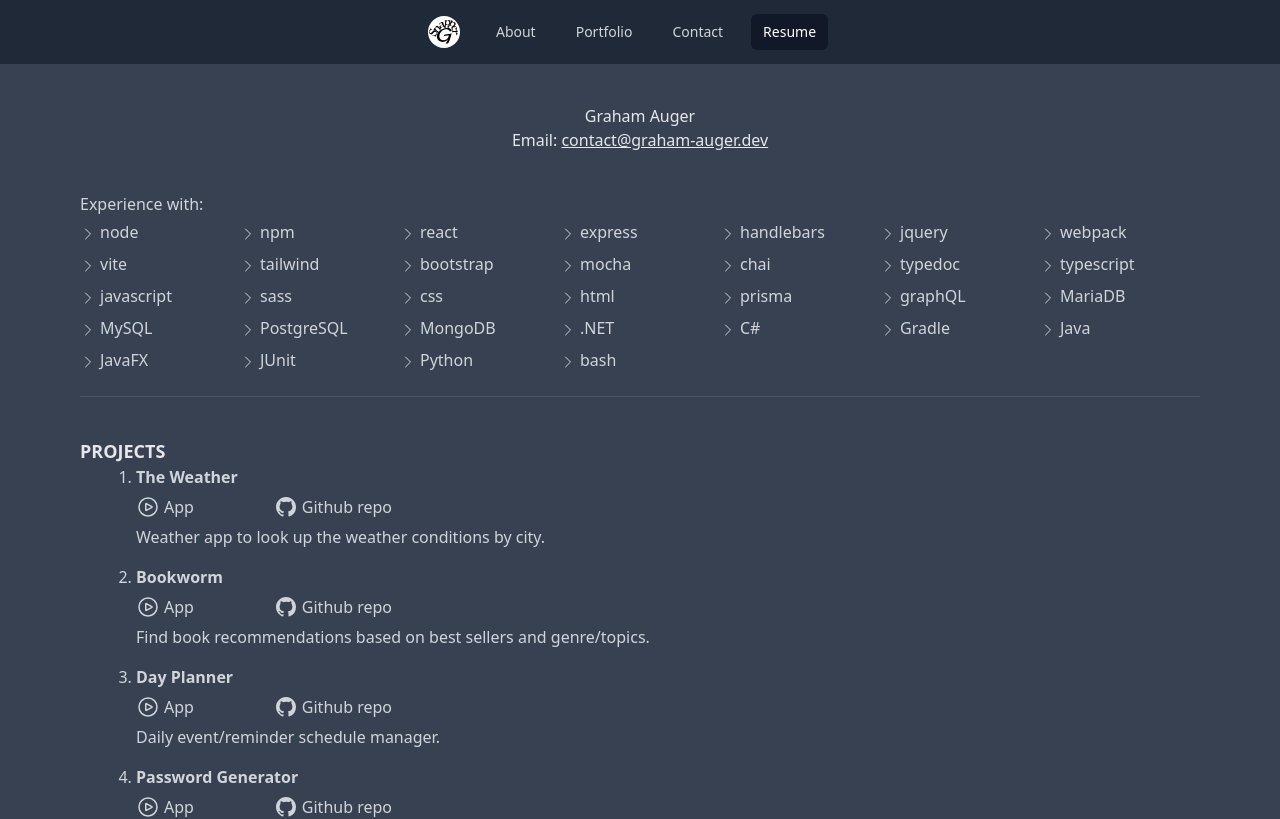
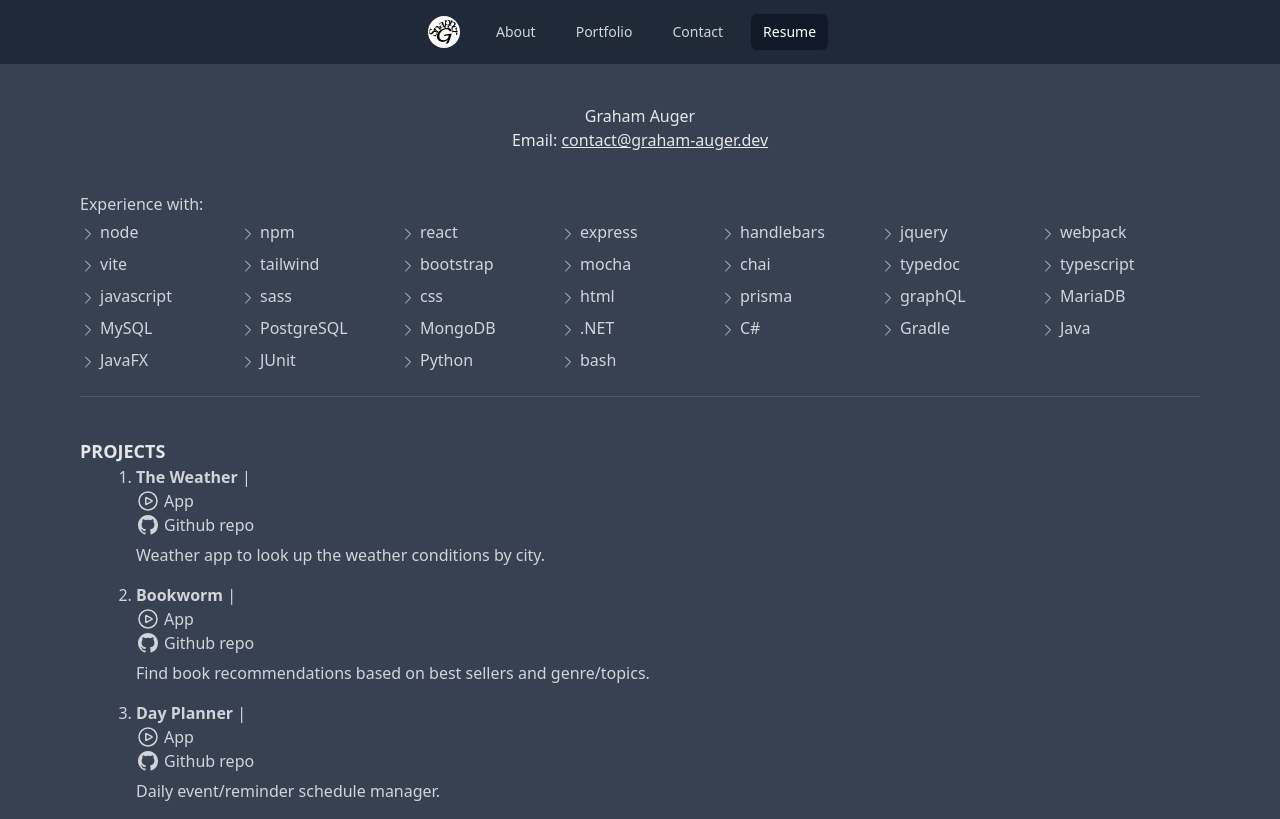
Before and after one commit to SnapperGee/portfolio-client, a React (Vite) app: page /resume in a window 1280 px wide. Shown: the top 819 px of the page. Built offline with nearby package versions, Linux system fonts and the light colour scheme.

Commit message:
Don't set display type in app-github-icon-links component.

```diff
--- a/src/component/app-github-icon-links.tsx
+++ b/src/component/app-github-icon-links.tsx
@@ -4,7 +4,7 @@ type props = {classes: string, app: string | null, github: string, height: numbe
 
 export const AppGithubIconLinks = ({classes, app, github, height}: props) =>
 (
-    <div className={`flex ${classes ? classes : ""}`}>
+    <div className={classes ? classes : ""}>
     {
         app
         ? <>
--- a/src/page/portfolio.tsx
+++ b/src/page/portfolio.tsx
@@ -98,7 +98,7 @@ const Portfolio = () =>
                         <AppGithubIconLinks {...{
                             ...project.href,
                             height: 8,
-                            classes: `mt-3 self-stretch justify-${project.href.app ? "between" : "center"}`
+                            classes: `flex mt-3 self-stretch justify-${project.href.app ? "between" : "center"}`
                         }} />
                     </div>
                 ))
--- a/src/page/resume.tsx
+++ b/src/page/resume.tsx
@@ -142,12 +142,13 @@ const Resume = () =>
                 projects.map((project, index) => {
                     return (
                         <li key={index}>
-                            <p className="font-semibold">{project.title}</p>
-                            <AppGithubIconLinks {...{
-                                ...project.href,
-                                height: 6,
-                                classes: `my-1.5 w-64 justify-${project.href.app ? "between" : "start"}`
-                            }} />
+                            <p><span className="font-semibold">{project.title}</span> | </p>
+                                <AppGithubIconLinks {...{
+                                    ...project.href,
+                                    inline: true,
+                                    height: 6,
+                                    classes: `inline-block w-64 justify-${project.href.app ? "between" : "start"}`
+                                }} />
                             <p>{project.description}</p>
                             <ul className="ms-10 sm:ms-14 list-disc space-y-2">
                                 {project.responsibilities.map((responsibility, index) =>
```
